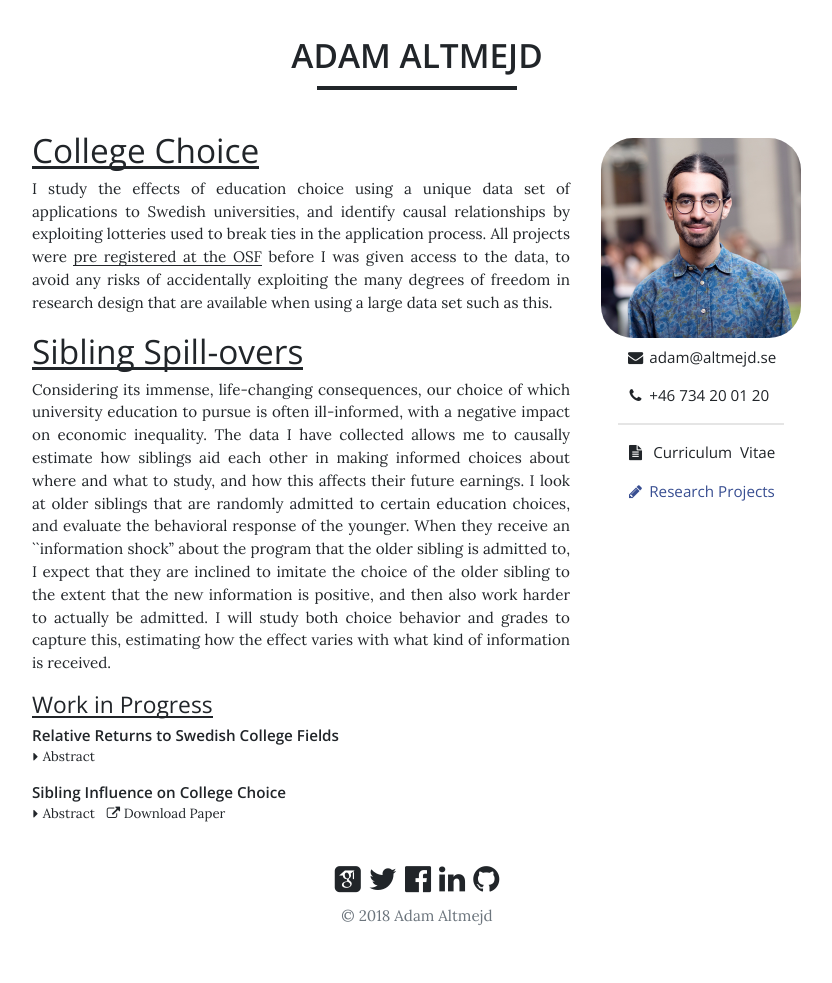
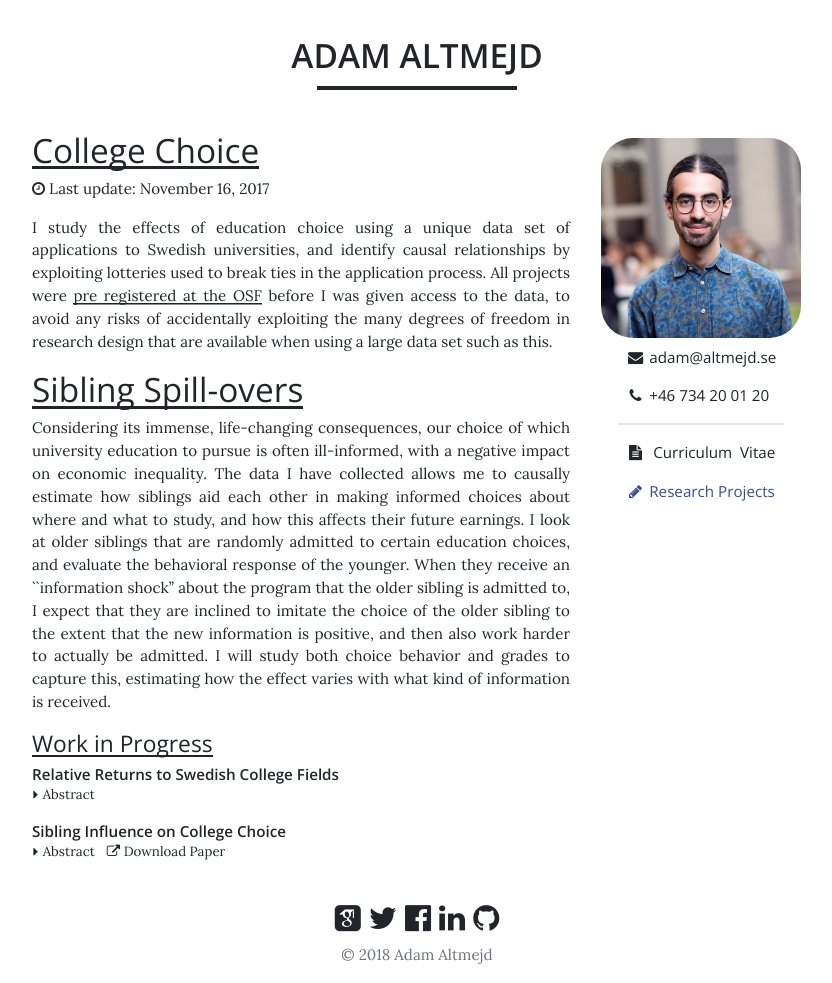
Before and after one commit to adamaltmejd/adamaltmejd.github.io, a Jekyll site: the page built from _posts/projects/2017-11-16-college-choice.md, in a window 1280 px wide. Shown: the whole page, without its empty margins (223-1055 px from the left). Built offline with Jekyll 4.4.1, drawn with Linux system fonts in a browser that asks for light colours; some web fonts are replaced; before the commit the page ends 944 px from its top, so only the background shows below that.

Commit message:
added clock

```diff
--- a/_layouts/project.html
+++ b/_layouts/project.html
@@ -1,8 +1,13 @@
 ---
 layout: default
 ---
-{% if page.title %}<header>
+<header>
+  {% if page.title %}
     <h1>{{ page.title }}</h1>
-</header>{% endif %}
+  {% endif %}
+  {% if page.date %}
+    <p class="meta"><i class="fa fa-clock-o"></i>&nbsp;Last update: {{ page.date | date: "%B %-d, %Y" }}</p>
+  {% endif %}
+</header>
 {{ content }}
 {% include publication_list.html %}
```
